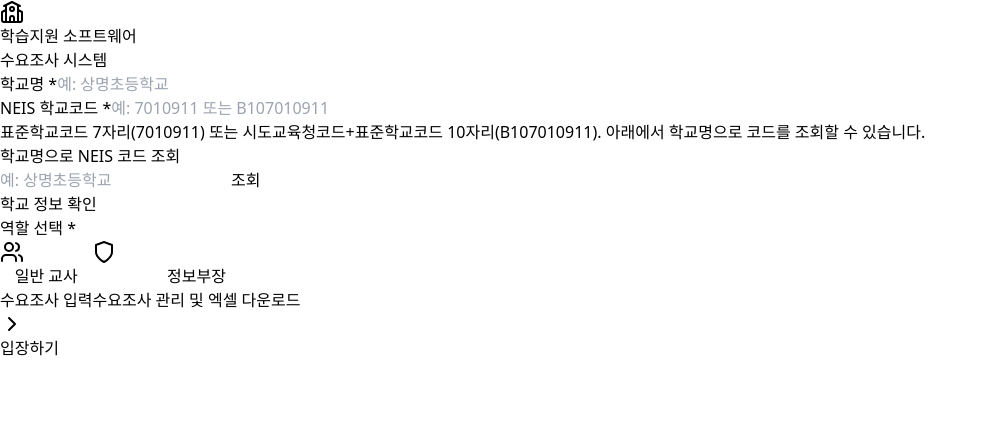
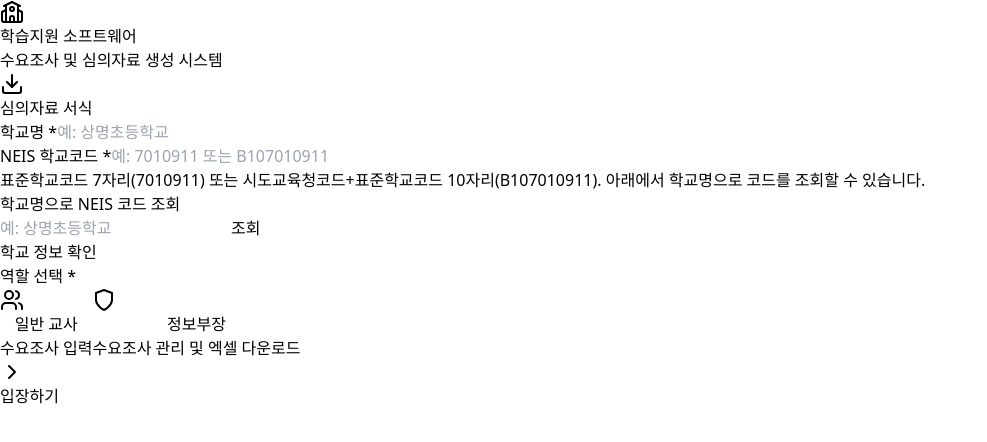
Before and after one commit to smchosmart-beep/software, a React (Vite) app: page / in a window 1280 px wide. Shown: the top 442 px of the page, without its empty margins (0-987 px from the left). Built offline with nearby package versions, Linux system fonts and the light colour scheme.

Commit message:
?ъ쓽?먮즺 ?쒖떇 ?ㅼ슫濡쒕뱶 踰꾪듉 異붽?, ?쒖떇 ?뚯씪紐??먮낯 ?좎?

```diff
--- a/src/App.jsx
+++ b/src/App.jsx
@@ -689,7 +689,15 @@
             <School className="w-8 h-8 text-indigo-600" />
           </div>
           <h1 className="text-2xl font-bold text-slate-900 mb-2">학습지원 소프트웨어</h1>
-          <p className="text-slate-600">수요조사 시스템</p>
+          <p className="text-slate-600 mb-4">수요조사 및 심의자료 생성 시스템</p>
+          <a
+            href={`/${encodeURIComponent('2026학년도 학습지원 소프트웨어 교육자료 선정 계획(안).hwp')}`}
+            download="2026학년도 학습지원 소프트웨어 교육자료 선정 계획(안).hwp"
+            className="inline-flex items-center gap-2 px-4 py-2.5 bg-slate-100 text-slate-700 rounded-lg border border-slate-300 hover:bg-slate-200 hover:border-slate-400 transition-colors text-sm font-medium"
+          >
+            <Download className="w-4 h-4 shrink-0" />
+            심의자료 서식
+          </a>
         </div>
 
         {error && (
```
